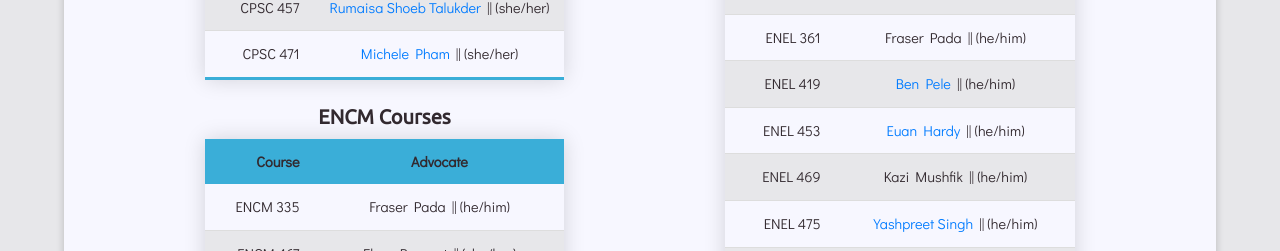
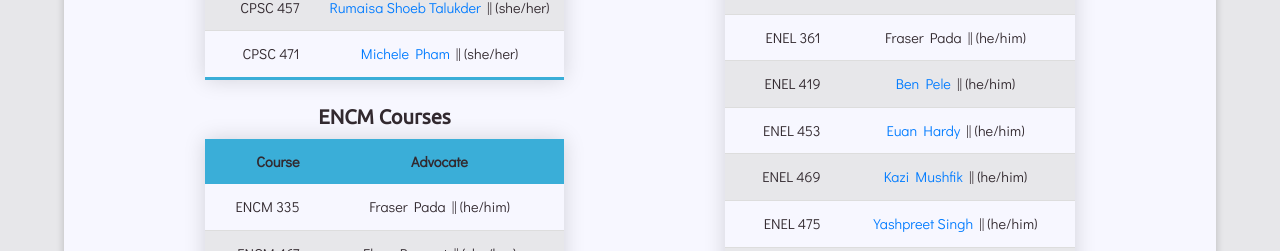
Before and after one commit to zoouofc/zooengg.ca-react, a React (Create React App) app: page /advocates in a window 1280 px wide. Shown: the part 779-1030 px from the top of the page. Built offline with nearby package versions, Linux system fonts and the light colour scheme.

Commit message:
Updating emails

```diff
--- a/src/pages/AdvocatePage.jsx
+++ b/src/pages/AdvocatePage.jsx
@@ -143,11 +143,7 @@ const AdvocatePage = () => (
               </tr>
               <tr>
                 <td>ENEL 469</td>
-                <td>
-                  {/* <a href="mailto:emily.knight2@ucalgary.ca"> */}
-                  Kazi Mushfik{' '}
-                  {/* </a> */}
-                  || (he/him)
+                <td><a href="mailto:kazi.muttakin@ucalgary.ca">Kazi Mushfik</a> || (he/him)
                 </td>
               </tr>
               <tr>
```
